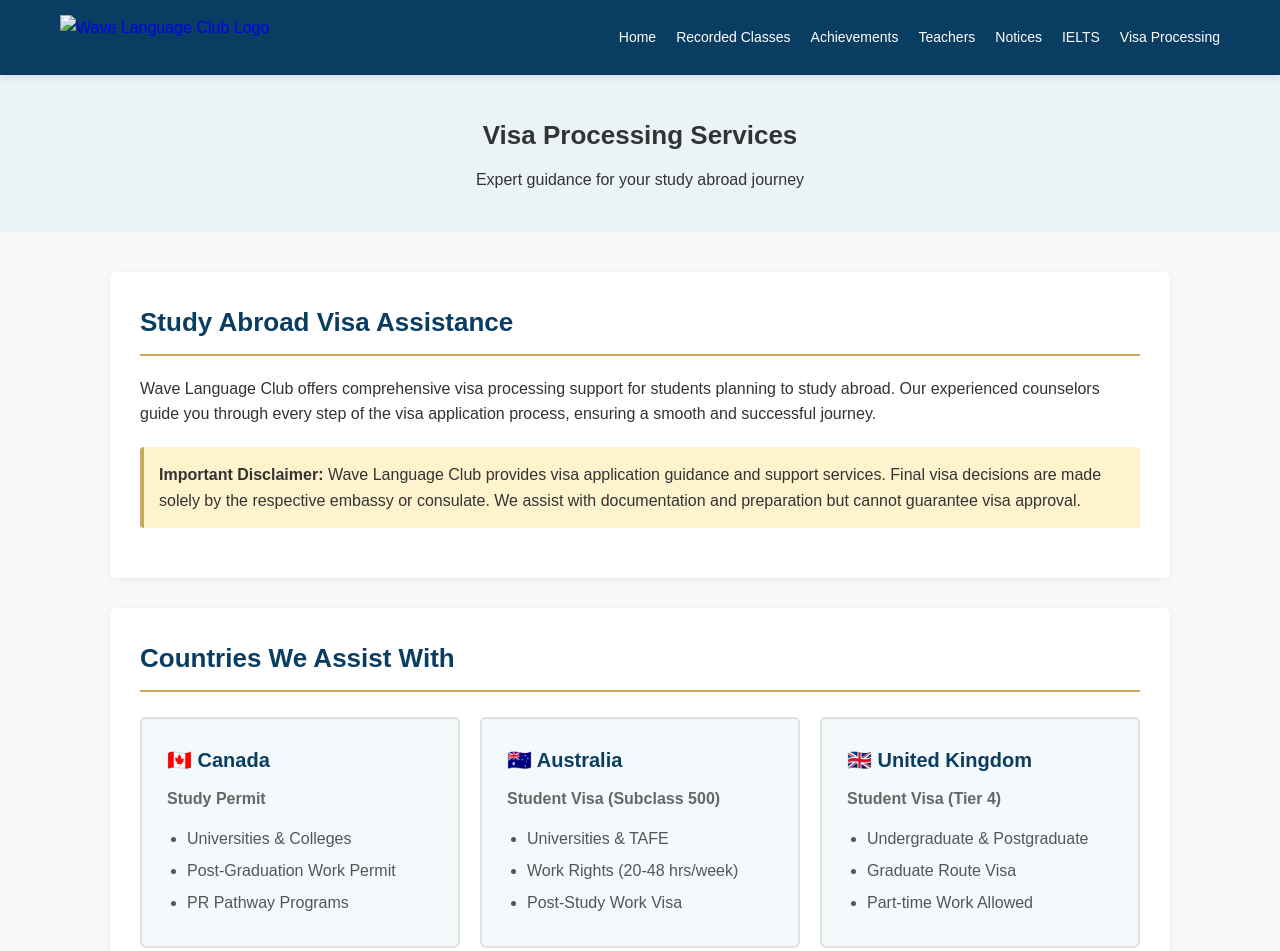
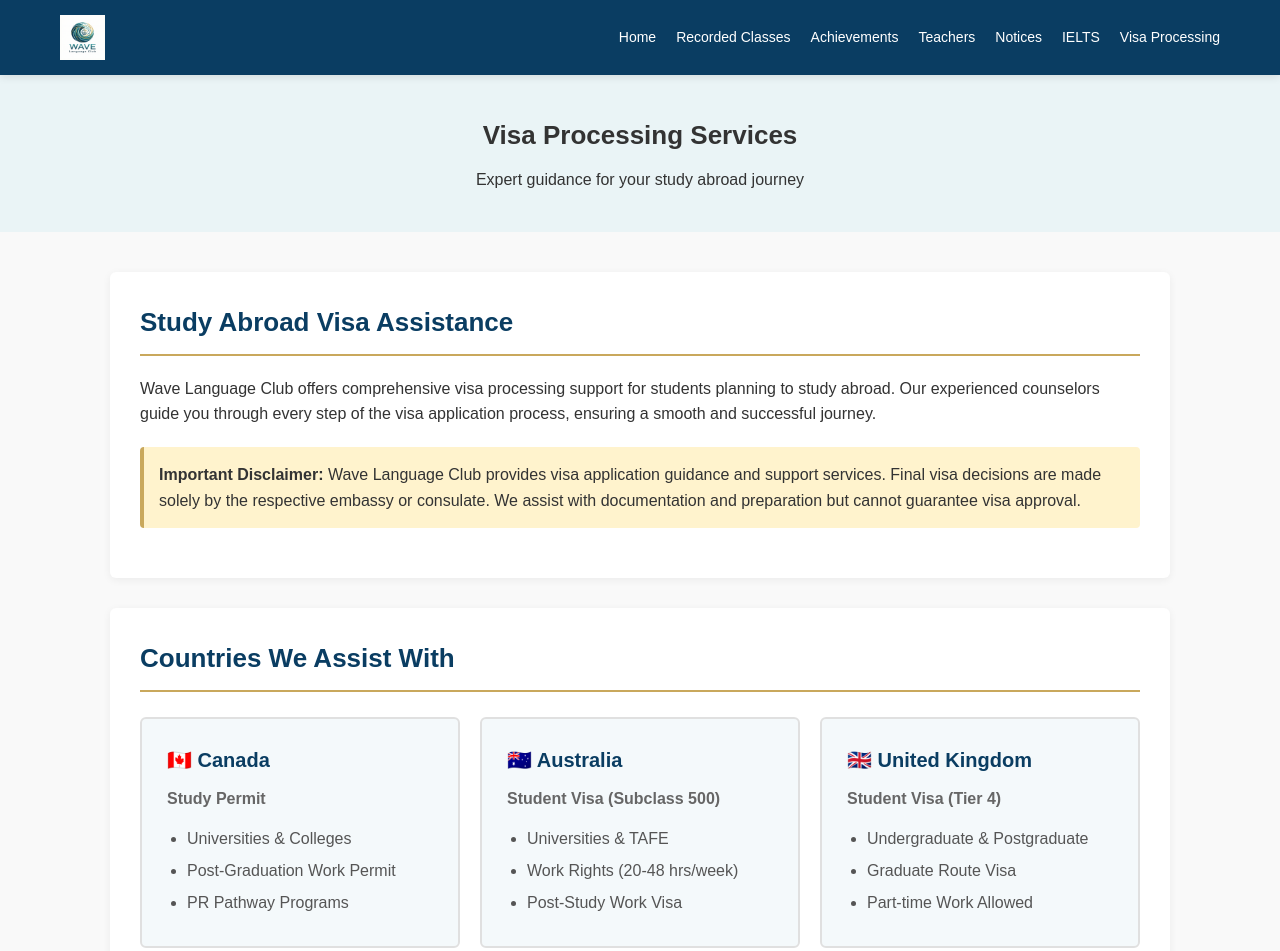
Before and after one commit to AfeefSiddique/Wave_website, a plain HTML site: page pages/visa.html in a window 1280 px wide. Shown: the top 951 px of the page. Drawn offline with Linux system fonts and the light colour scheme; files whose address does not match are found by name.

Commit message:
Add files via upload

```diff
--- a/pages/visa.html
+++ b/pages/visa.html
@@ -8,7 +8,7 @@
 <meta name="description" content="Wave Language Club - Professional IELTS preparation and English language training with expert instructors.">
 <meta name="keywords" content="IELTS, English learning, language club, visa processing, study abroad">
 <meta name="author" content="Wave Language Club">
-<link rel="icon" type="image/png" href="assets/image/logo.png">
+<link rel="icon" type="image/png" href="assets/logo.png">
 
 
 
@@ -24,7 +24,7 @@
         <nav class="navbar">
             <div class="logo">
                 <a href="../index.html">
-                    <img src="../assets/images/logo.png" alt="Wave Language Club Logo">
+                    <img src="../assets/logo.png" alt="Wave Language Club logo">
                 </a>
             </div>
 
```
Also changed, not shown: index.html (+2 -2 lines), pages/achievements.html (+2 -2 lines), pages/ielts.html (+2 -2 lines), pages/notices.html (+2 -2 lines), pages/recorded-classes.html (+2 -2 lines), pages/teachers.html (+2 -2 lines), assets/logo.png (added).
